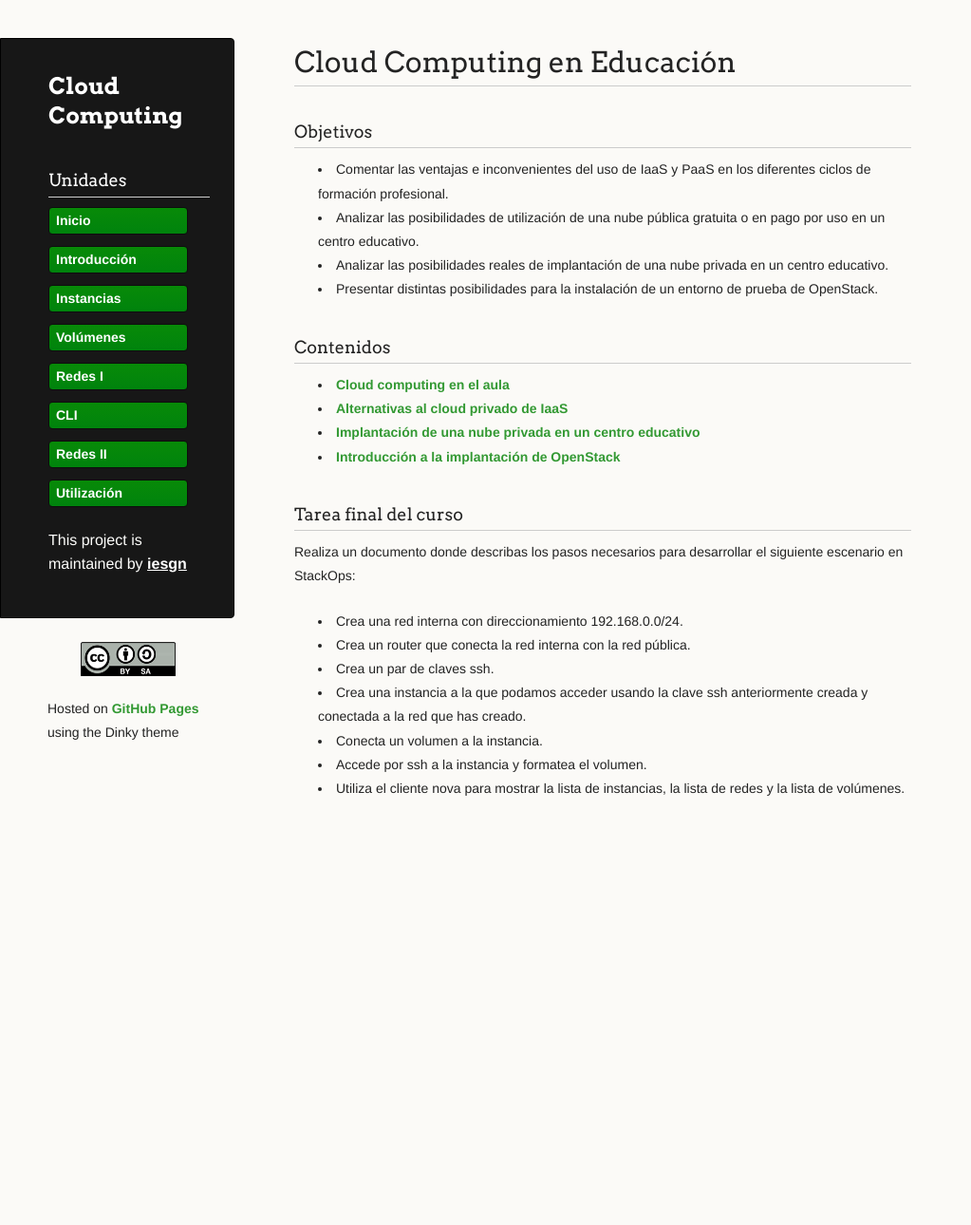
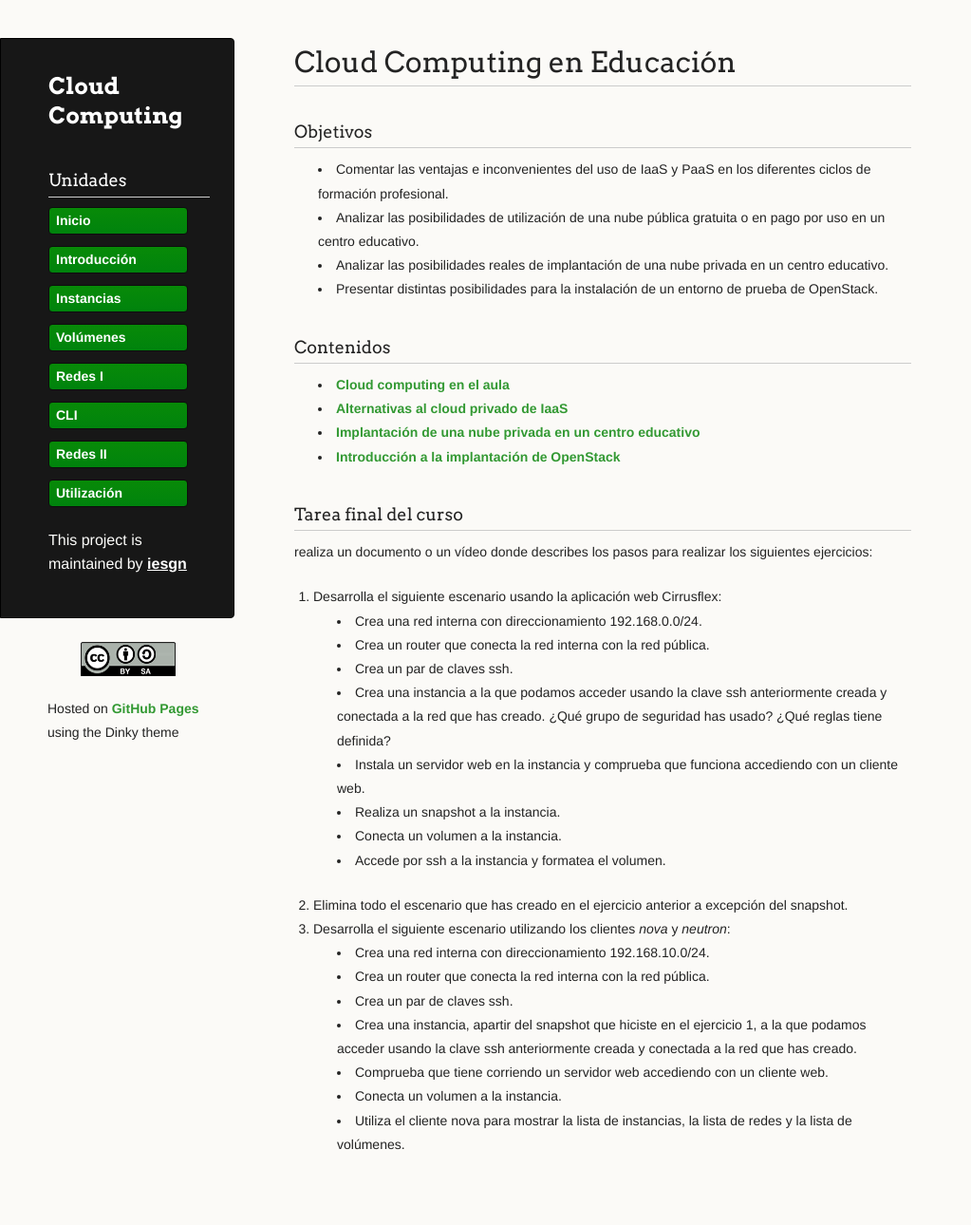
Before and after one commit to iesgn/cloud2, a Jekyll site: the page built from curso/u7/index.md, in a window 1280 px wide. Shown: the whole page at 95% size, without its empty margins (0-1023 px from the left). Built offline with Jekyll 4.4.1, drawn with Linux system fonts in a browser that asks for light colours; before the commit the page ends 915 px from its top, so only the background shows below that.

Commit message:
Cambio tarea final

```diff
--- a/curso/u7/index.md
+++ b/curso/u7/index.md
@@ -25,12 +25,27 @@ menu:
 
 ### Tarea final del curso
 
-Realiza un documento donde describas los pasos necesarios para desarrollar el siguiente escenario en StackOps:
+realiza un documento o un vídeo donde describes los pasos para realizar los siguientes ejercicios:
 
-* Crea una red interna con direccionamiento 192.168.0.0/24.
-* Crea un router que conecta la red interna con la red pública.
-* Crea un par de claves ssh.
-* Crea una instancia a la que podamos acceder usando la clave ssh anteriormente creada y conectada a la red que has creado.
-* Conecta un volumen a la instancia.
-* Accede por ssh a la instancia y formatea el volumen.
-* Utiliza el cliente nova para mostrar la lista de instancias, la lista de redes y la lista de volúmenes.
+1. Desarrolla el siguiente escenario usando la aplicación web Cirrusflex:
+
+	* Crea una red interna con direccionamiento 192.168.0.0/24.
+	* Crea un router que conecta la red interna con la red pública.
+	* Crea un par de claves ssh.
+	* Crea una instancia a la que podamos acceder usando la clave ssh anteriormente creada y conectada a la red que has creado. ¿Qué grupo de seguridad has usado? ¿Qué reglas tiene definida?
+	* Instala un servidor web en la instancia y comprueba que funciona accediendo con un cliente web.
+	* Realiza un snapshot a la instancia.
+	* Conecta un volumen a la instancia.
+	* Accede por ssh a la instancia y formatea el volumen.
+
+2. Elimina todo el escenario que has creado en el ejercicio anterior a excepción del snapshot.
+
+3. Desarrolla el siguiente escenario utilizando los clientes *nova* y *neutron*:
+
+	* Crea una red interna con direccionamiento 192.168.10.0/24.
+	* Crea un router que conecta la red interna con la red pública.
+	* Crea un par de claves ssh.
+	* Crea una instancia, apartir del snapshot que hiciste en el ejercicio 1, a la que podamos acceder usando la clave ssh anteriormente creada y conectada a la red que has creado.
+	* Comprueba que tiene corriendo un servidor web accediendo con un cliente web.
+	* Conecta un volumen a la instancia.
+	* Utiliza el cliente nova para mostrar la lista de instancias, la lista de redes y la lista de volúmenes.
```
